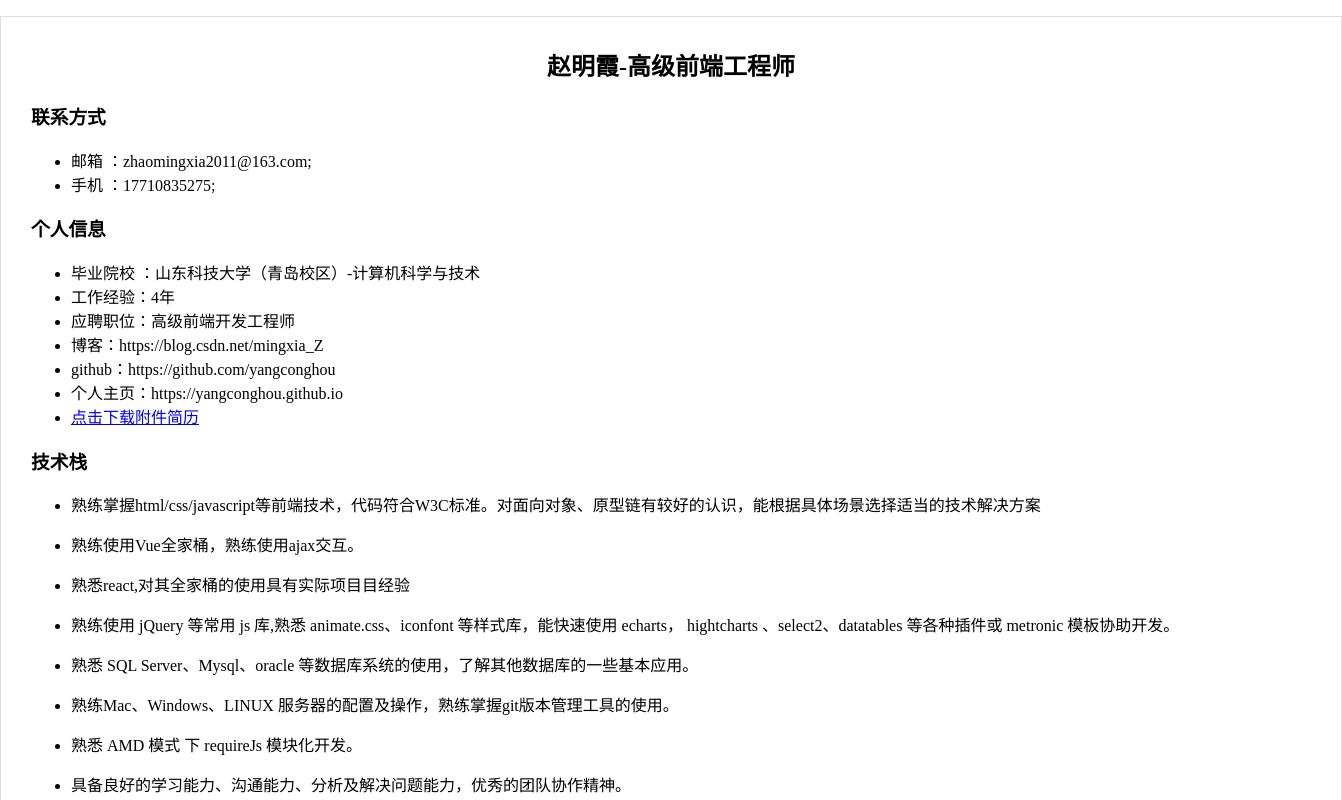
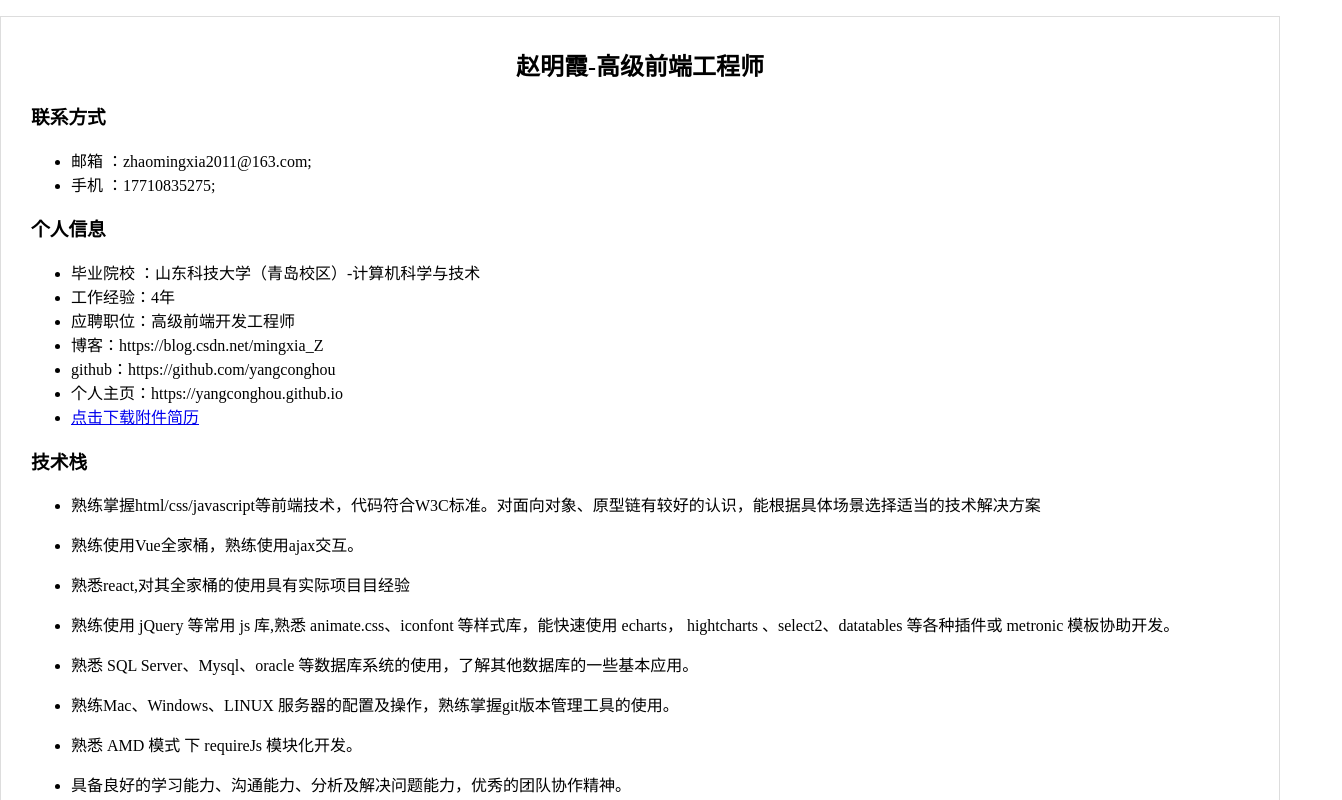
Before and after one commit to yangconghou/demo, a plain HTML site: page index.html in a window 1280 px wide. Shown: the top 800 px of the page, 1342 px wide, since content can reach past the window. Drawn offline with Linux system fonts and the light colour scheme.

Commit message:
Update index.html

```diff
--- a/index.html
+++ b/index.html
@@ -8,7 +8,7 @@
 
 </head>
 
-<body style="border: 1px solid #ddd; margin: 16px auto; padding: 10px 30px;width: 100%;">
+<body style="border: 1px solid #ddd; margin: 16px auto; padding: 10px 30px;">
 
 <h2 id="toc_0"><center>赵明霞-高级前端工程师<center></h2>
 
```
